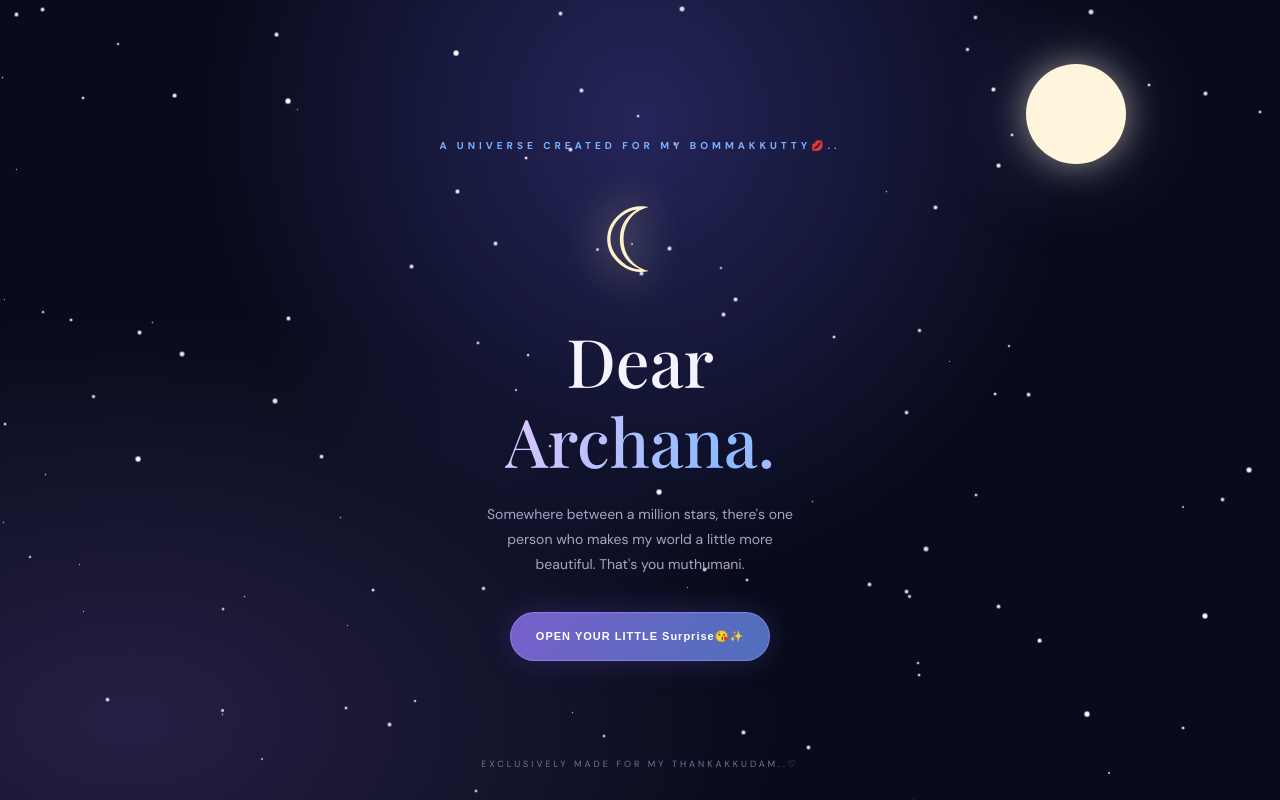
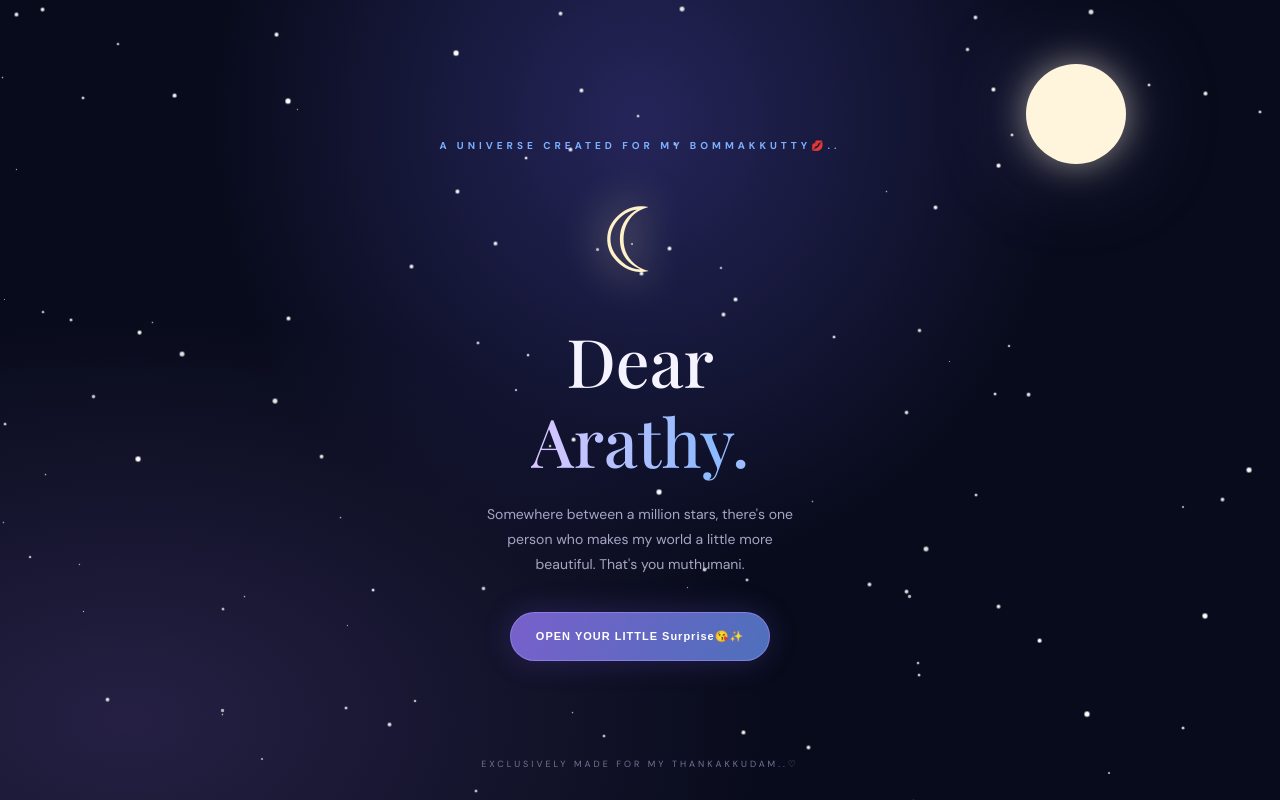
Before and after one commit to Midhun-we/Smart-f5, a plain HTML site: page archana-surprise/index.html in a window 1280 px wide. Drawn offline with nearby package versions, Linux system fonts and the light colour scheme; a web font is replaced by a local one.

```diff
--- a/archana-surprise/index.html
+++ b/archana-surprise/index.html
@@ -4,7 +4,7 @@
   <meta charset="UTF-8">
   <meta name="viewport" content="width=device-width, initial-scale=1">
   <meta name="theme-color" content="#080b1b">
-  <title> Hey... Arathy ♡</title>
+  <title> Hey... Archana ♡</title>
   <link rel="stylesheet" href="style.css">
 </head>
 <body>
@@ -17,7 +17,7 @@
   <div class="screen" id="welcome">
     <div class="eyebrow">A UNIVERSE CREATED FOR MY BOMMAKKUTTY💋..</div>
     <div class="welcome-moon">☾</div>
-    <h1>Dear<br><span>Archana.</span></h1>
+    <h1>Dear<br><span>Arathy.</span></h1>
     <p>Somewhere between a million stars, there's one person who makes my world a little more beautiful. That's you muthumani.</p>
     <button class="glow-btn" onclick="enterWorld()">OPEN YOUR LITTLE Surprise😘✨</button>
     <div class="bottom-note">EXCLUSIVELY MADE FOR MY THANKAKKUDAM..♡</div>
```
